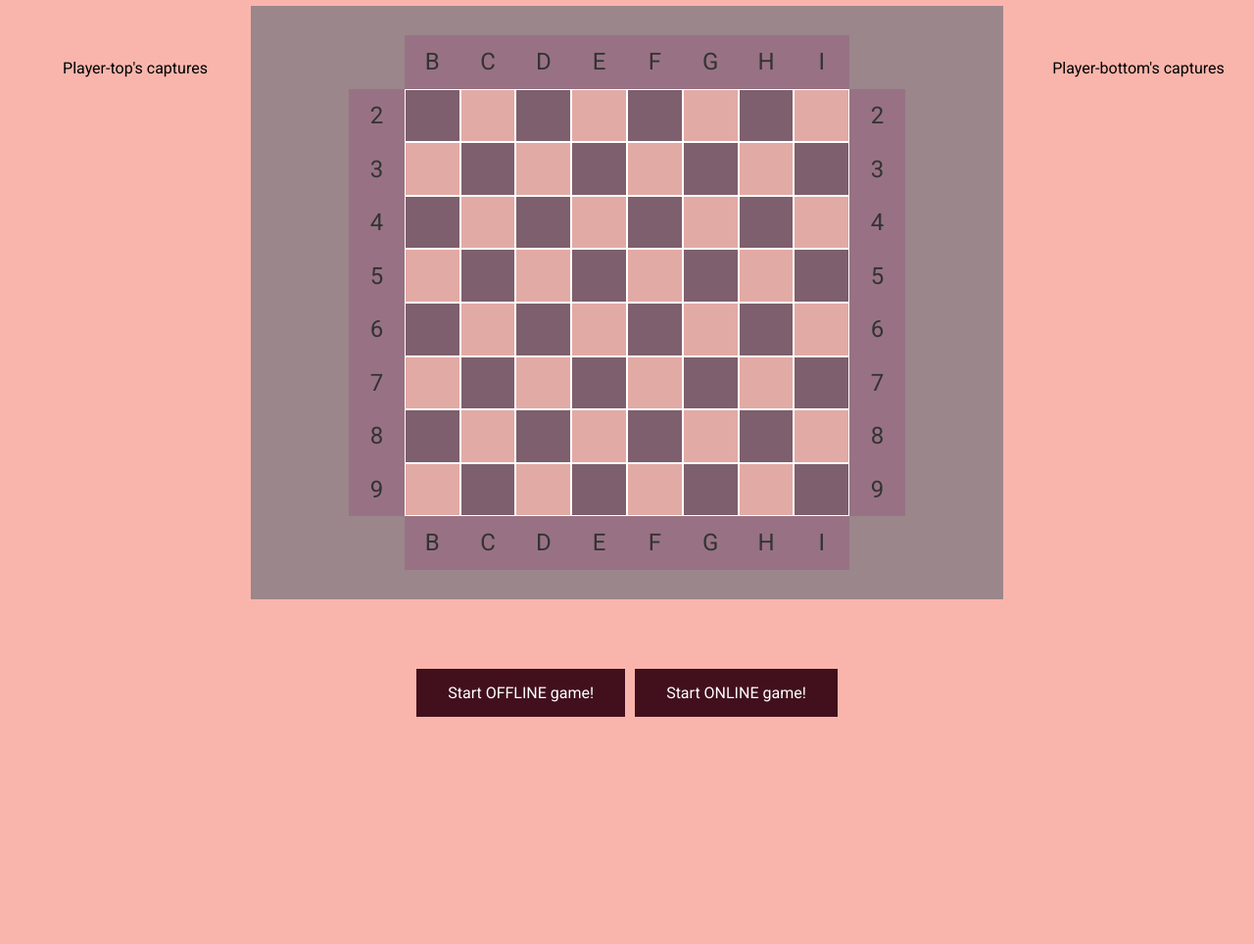
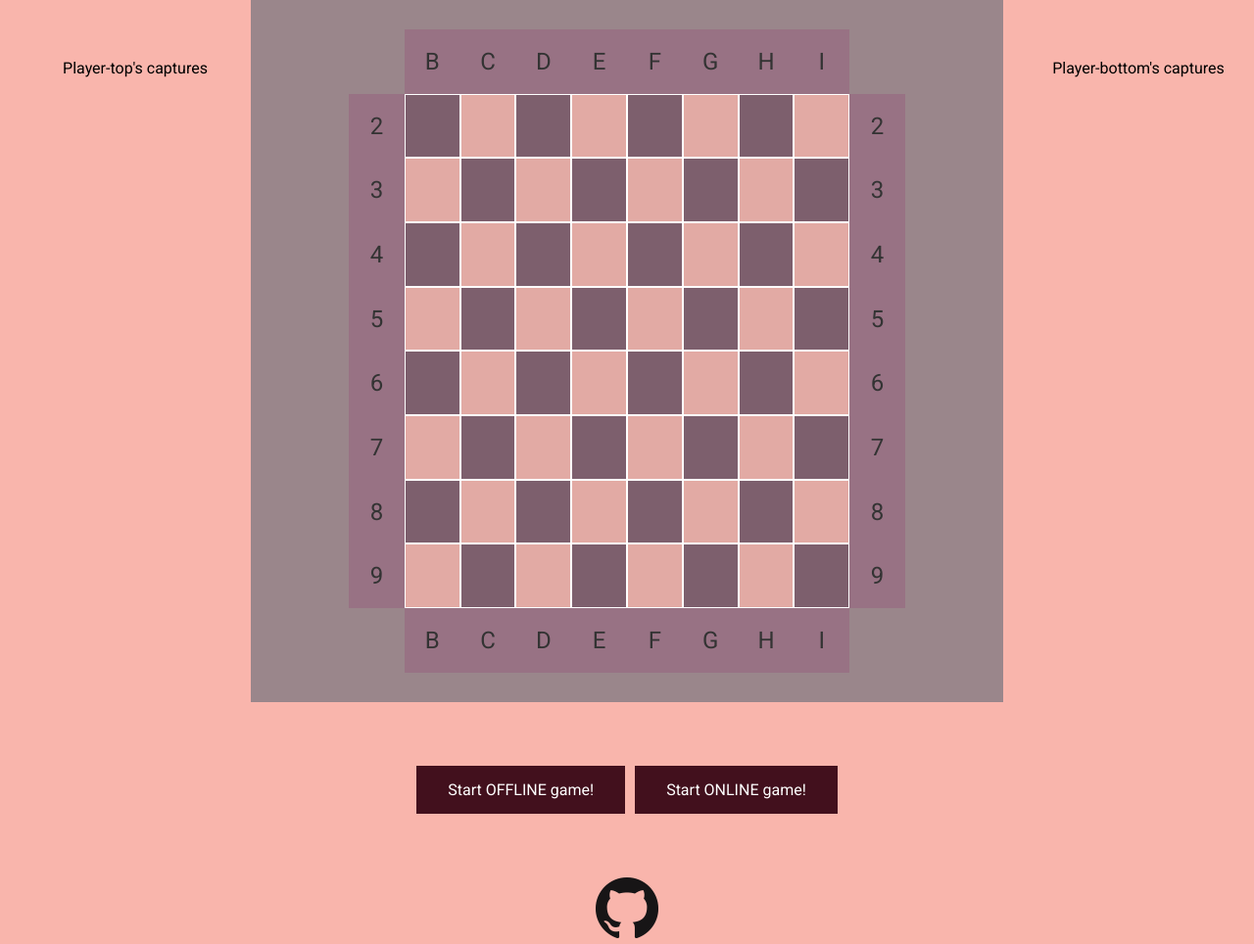
Before and after one commit to ioanaj3/JavaScript-training, a plain HTML site: page chess-game/index.html in a window 1280 px wide. Shown: the whole page at 98% size. Before the commit the page ends 800 px from the top, so only its background shows below. Drawn offline with nearby package versions, Linux system fonts and the light colour scheme; no server answers.

Commit message:
Included link to github repo.

```diff
--- a/chess-game/classes.js
+++ b/chess-game/classes.js
@@ -913,7 +913,21 @@ class ChessTable{
         let $table_container = $('<div/>');
         $table_container.appendTo($chess_table_container)
                         .attr('id', "table-container")
+
+        let my_github_link = $("<a/>")
+        my_github_link.attr('href', "https://github.com/ioanaj3/JavaScript-training/tree/master/chess-game")
+                    .attr('target', "_blank")
+                    .attr('id', "github-logo")
+                        .appendTo($("body"));
+
+        let git_logo = $("<img/>");
+        git_logo.attr('src', "icons/GitHub-Mark-64px.png")
+                .appendTo(my_github_link);
+        // $("#git-logo").click()
+
         return [$player_top_captures, $player_bottom_captures]
+
+
     }
 
     // Populate top, bottom, left and right columns
--- a/chess-game/style.css
+++ b/chess-game/style.css
@@ -3,7 +3,7 @@ body{
     font-family: 'Roboto', sans-serif;
     display: grid;
     grid-template-columns: 20% auto 20%;
-    grid-template-rows: 1fr 80% 1fr 1fr;
+    grid-template-rows: 1fr 80% 1fr 1fr 1fr;
     width: 100%;
     height: 100%
 }
@@ -15,6 +15,15 @@ body{
     text-align: center;
     margin-top: 15%;
     width:100%;
+}
+
+#github-logo{
+    grid-column-start: 1;
+    grid-column-end: 4;
+    grid-row-start: 5;
+    grid-row-end: 6;
+    text-align: center;
+    padding-top: 40px;
 }
 
 #buttons-contanier{
```
Also changed, not shown: chess-game/icons/GitHub-Mark-64px.png (added).
